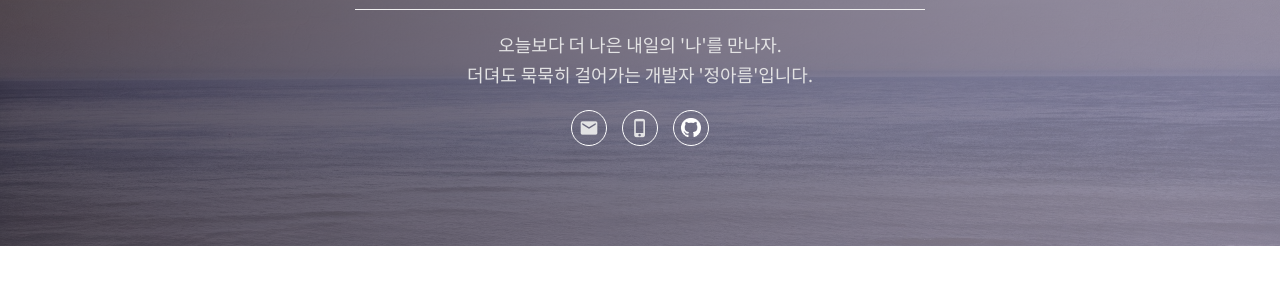
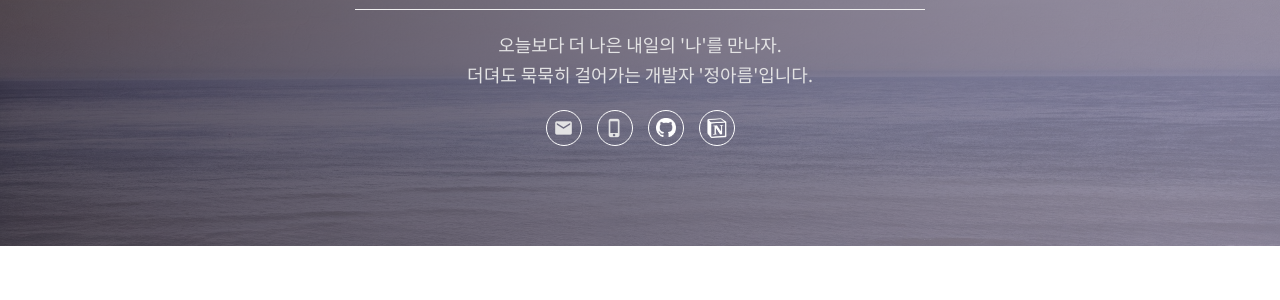
Before and after one commit to areumyy/areumyy.github.io, a Jekyll site: the page built from index.html, in a window 1280 px wide. Shown: the part 381-681 px from the top of the page. Built offline with Jekyll 4.4.1, drawn with Linux system fonts in a browser that asks for light colours; nearby versions of some CDN libraries.

Commit message:
slider/footet Notion <a> 추가

```diff
--- a/_includes/footer.html
+++ b/_includes/footer.html
@@ -1,9 +1,10 @@
 <!-- footer Start -->
 <footer>
   <div class="container">
-    <div class="row row-footer">
-      <div class="footer_github">
+    <div class="row-footer">
+      <div class="footer_link">
         <a href="https://github.com/areumyy" class="link"><img src="/img/github-icon2.png" alt="github" style="width: 30px;"></a>
+        <a href="https://hushed-tuna-4c5.notion.site/Areum-Jung-6f99fb856c1a4dc2948fc932331404ce" class="link"><img src="/img/notion-icon.png" alt="notion" style="width: 30px;"></a>
       </div>
       <div class="col-md-12">
         <div class="footer-manu">
--- a/css/airspace.css
+++ b/css/airspace.css
@@ -262,7 +262,7 @@ font header .navbar-default .navbar-nav li a:hover {
   transition: .4s;
   cursor: pointer;
 }
-#slider ul li:nth-child(3) {
+#slider ul li:nth-child(4) {
   margin-right: 0px;
 }
 #slider ul li.selected {
@@ -1207,6 +1207,12 @@ footer {
   padding-top: 48px;
   padding-bottom: 55px;
 }
+footer .footer_link {
+  display: flex;
+}
+footer .footer_link a:nth-child(1) {
+  margin-right: 15px;
+}
 footer p {
   font-size: 13px;
   line-height: 25px;
--- a/index.html
+++ b/index.html
@@ -36,6 +36,12 @@ permalink: /
               <div class="contact_icon_box"><img src="./img/github-icon.png" alt="github" class="contact_icon" id="git"></div>
               <a href="https://github.com/areumyy" class="contact_info">
                 <span class="link">github.com/areumyy</span>
+              </a>
+            </li>
+            <li class="contact cont-git">
+              <div class="contact_icon_box"><img src="./img/notion-icon2.png" alt="github" class="contact_icon" id="git"></div>
+              <a href="https://hushed-tuna-4c5.notion.site/Areum-Jung-6f99fb856c1a4dc2948fc932331404ce" class="contact_info">
+                <span class="link">notion.so/Areum-Jung</span>
               </a>
             </li>
           </ul>
--- a/js/main.js
+++ b/js/main.js
@@ -165,6 +165,7 @@ contEls.forEach((contEl, index) => contEl.addEventListener('click', function(){
 // Index Page - Skill Section 그래프바 애니메이션 효과
 let skill = document.getElementById('skill')
 let graphEls = skill.querySelectorAll('.graph')
+// let percent = skill.querySelectorAll('.percent_box p')
 
 window.addEventListener('scroll', _.throttle(function() {
 
@@ -175,6 +176,7 @@ window.addEventListener('scroll', _.throttle(function() {
 		for(let i=0; i<graphEls.length; i++) {
 
 			gsap.to(graphEls[i], 1, {
+				// width: percent[i].innerHTML,
 				width: graphEls[i].dataset.width +'%',
 				height: '7px'
 			});
```
Also changed, not shown: img/notion-icon.png (added), img/notion-icon2.png (added).
